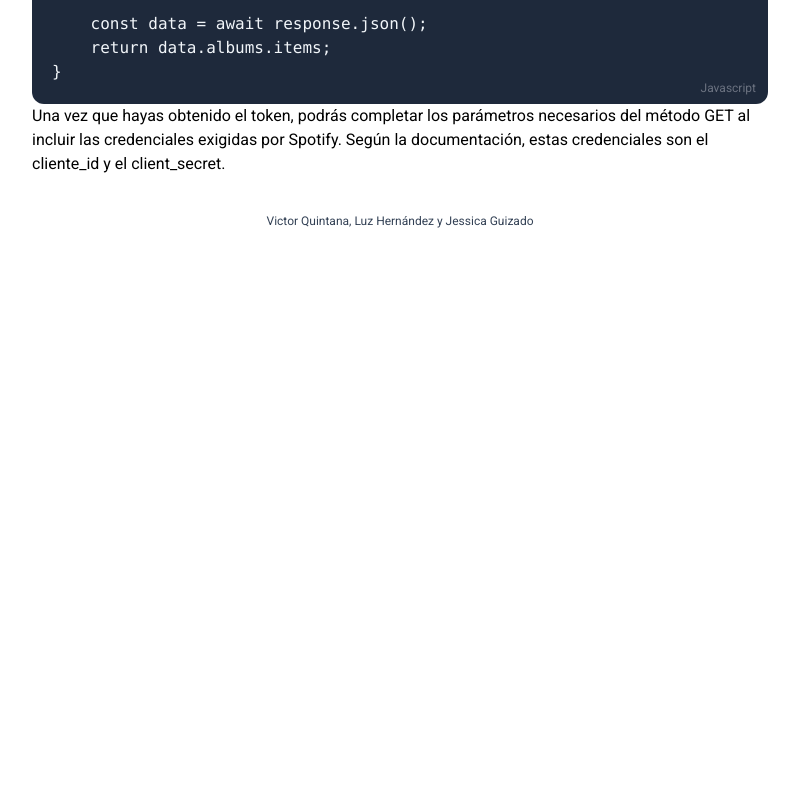
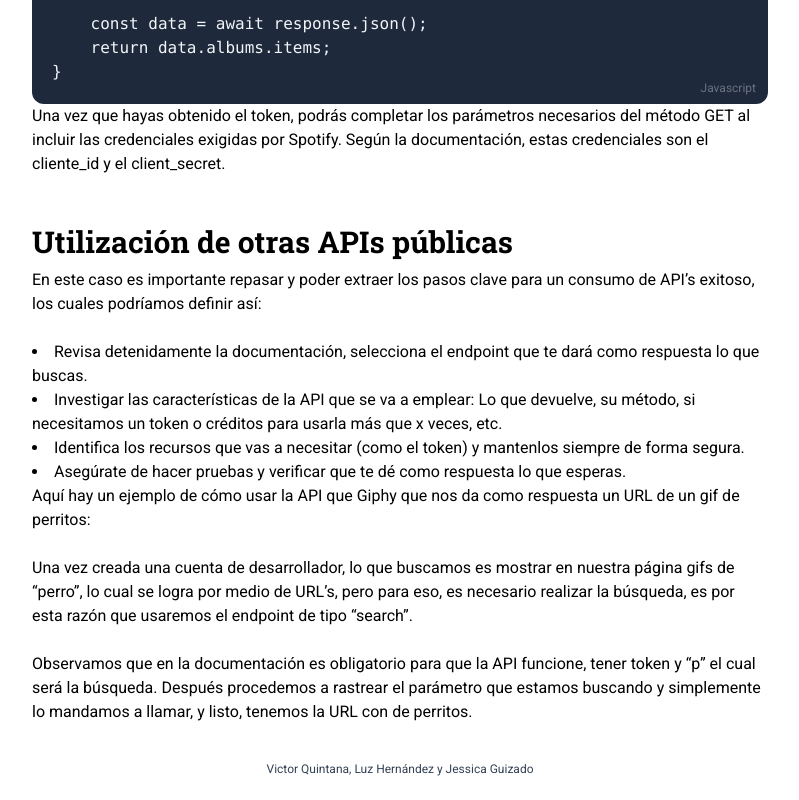
Before and after one commit to A01643020/tailwind_act_clase, a plain HTML site: page index.html in a window 1280 px wide. Shown: the part 4200-5000 px from the top of the page, without its empty margins (240-1039 px from the left). Before the commit the page ends 4452 px from the top, so only its background shows below. Drawn offline with nearby package versions, Linux system fonts and the light colour scheme.

Commit message:
Giphy update
Añadida descripción de API de Giphy

```diff
--- a/index.html
+++ b/index.html
@@ -213,6 +213,34 @@
             credenciales exigidas por Spotify. Según la documentación, estas credenciales son el cliente_id y el
             client_secret.
             </p>
+
+            <br /><br />
+
+            <h1 class="text-3xl font-bold pb-2">Utilización de otras APIs públicas</h1>
+            <p class="text-m">
+                En este caso es importante repasar y poder extraer los pasos clave para un consumo de API’s exitoso,
+                los cuales podríamos definir así: <br /><br />
+            </p>
+            <ul class="list-disc ml-4"></ul>
+                <li>Revisa detenidamente la documentación, selecciona el endpoint que te
+                dará como respuesta lo que buscas. </li>
+                <li>Investigar las características de la API que se va a emplear:
+                Lo que devuelve, su método, si necesitamos un token o créditos para usarla más que x veces, etc.</li>
+                <li>Identifica los recursos que vas a necesitar (como el token) y mantenlos siempre
+                de forma segura.</li>
+                <li>Asegúrate de hacer pruebas y verificar que te dé como respuesta lo que esperas.</li>
+            </ul>
+            <p class="text-m">
+                Aquí hay un ejemplo de cómo usar la API que Giphy que nos da como respuesta un URL de un gif de perritos:
+                <br /><br />
+                Una vez creada una cuenta de desarrollador, lo que buscamos es mostrar en nuestra página gifs de “perro”,
+                lo cual se logra por medio de URL’s, pero para eso, es necesario realizar la búsqueda, es por esta razón
+                que usaremos el endpoint de tipo “search”. <br /><br />
+                Observamos que en la documentación es obligatorio para que la API funcione, tener token y “p” el cual será la búsqueda.
+                Después procedemos a rastrear el parámetro que estamos buscando y simplemente lo mandamos a llamar, y listo,
+                tenemos la URL con de perritos.
+            </p>
+
         </div>
 
     </main>
```
